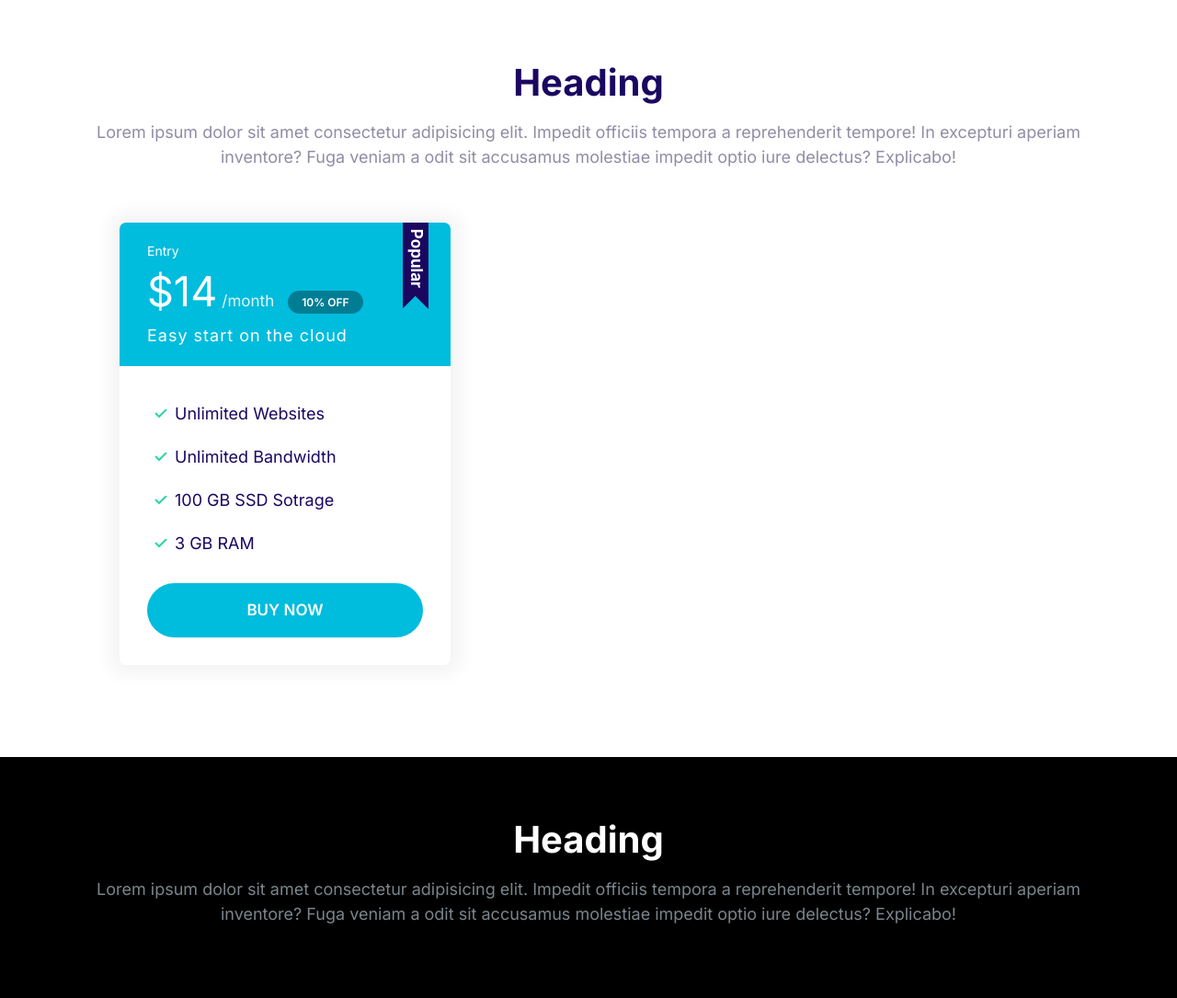
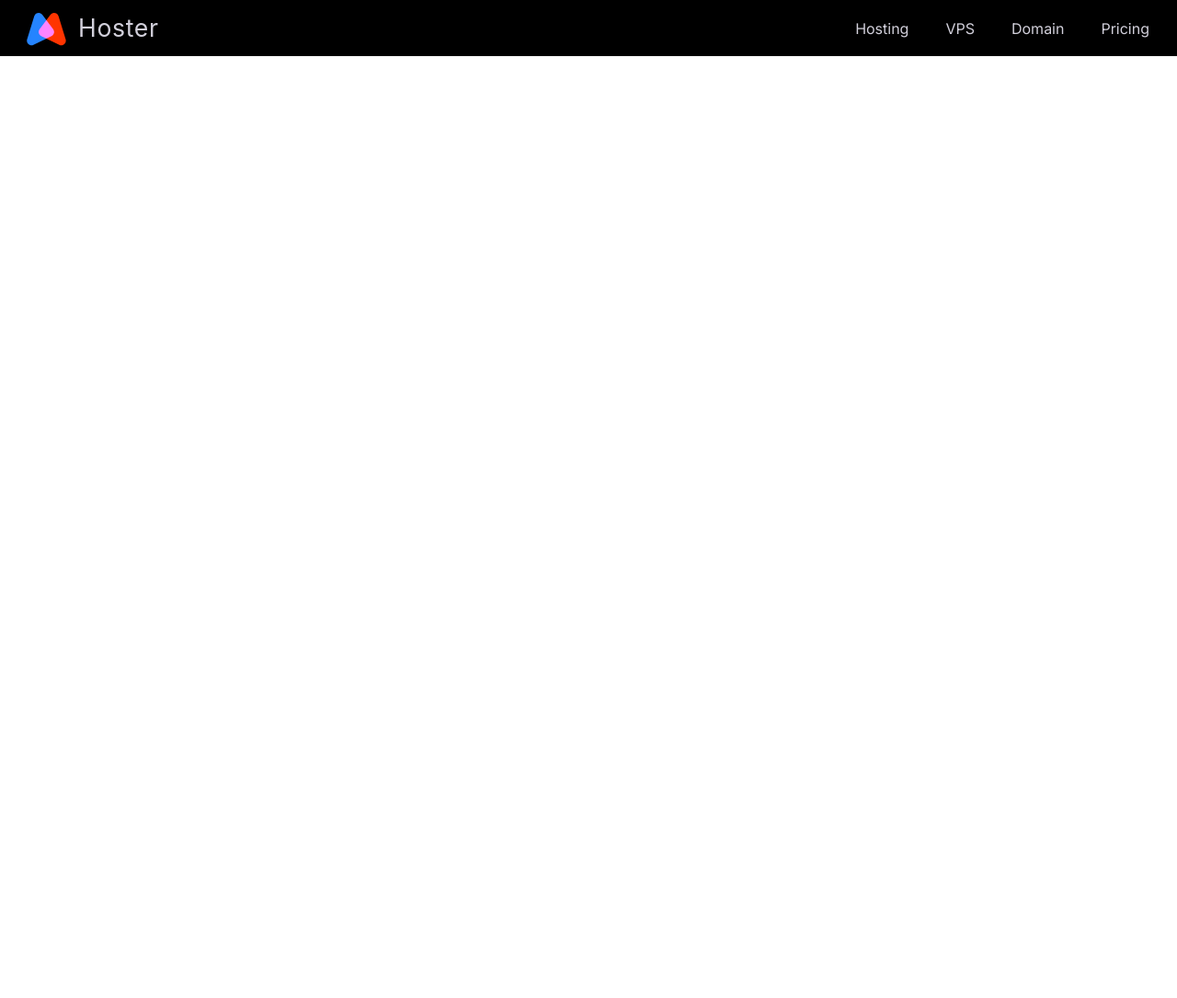
Before and after one commit to MohamedTahaCS/Hoster, a plain HTML site: page index.html in a window 1280 px wide. Shown: the whole page at 92% size. After the commit the page ends 800 px from the top, so only its background shows below. Drawn offline with Linux system fonts and the light colour scheme.

Commit message:
Build Navigation Bar component.

```diff
--- a/css/styles.css
+++ b/css/styles.css
@@ -616,3 +616,70 @@ a {
     max-width: 1140px;
     margin: 0 auto;
 }
+
+
+/* Navigation Bar */
+
+nav {
+    background: #000;
+    display: flex;
+    justify-content: space-between;
+    flex-wrap: wrap;
+    padding: 0 1rem;
+    align-items: center;
+}
+
+.nav__brand {
+    transform: translateY(5px);
+}
+
+.nav__list {
+    width: 100%;
+    margin: 0;
+}
+
+.nav__item {
+    padding: 0.5rem 2rem;
+    border-bottom: 1px solid #222;
+
+}
+
+.nav__item> a {
+    color: #d2d0db;
+    transition: color .3s;
+}
+
+.nav__item > a:hover {
+    color: #fff;
+}
+
+.nav__toggler {
+    opacity: .6;
+    transition: box-shadow .15s;
+    cursor: pointer;
+}
+
+.nav.collapsible--expanded .nav__toggler {
+    opacity: 1;
+    box-shadow: 0 0 0 3px #666;
+    border-radius: 5px;
+}
+
+@media screen and (min-width: 768px) {
+    .nav__toggler {
+        display: none;
+    }
+
+    .nav__list {
+        width: auto;
+        display: flex;
+        font-size: 1.6rem;
+        max-height: 100%;
+        opacity: 1;
+    }
+
+    .nav__item {
+        border: 0;
+    }
+
+}
--- a/index.html
+++ b/index.html
@@ -15,61 +15,18 @@
         <link rel="stylesheet" href="css/styles.css" />
     </head>
     <body>
-        <section class="block container">
-            <header class="block__header">
-                <h2 class="block__heading">Heading</h2>
-                <p>
-                    Lorem ipsum dolor sit amet consectetur adipisicing elit.
-                    Impedit officiis tempora a reprehenderit tempore! In
-                    excepturi aperiam inventore? Fuga veniam a odit sit
-                    accusamus molestiae impedit optio iure delectus? Explicabo!
-                </p>
-            </header>
-
-            <div style="width: 40%; padding: 4rem">
-                <div class="plan plan--popular">
-                    <div class="card card--secondary">
-                        <header class="card__header">
-                            <h3 class="plan__name">Entry</h3>
-                            <span class="plan__price">$14</span>
-                            <span class="plan__billing-cycle">/month</span>
-                            <span class="badge badge--secondary badge--small"
-                                >10% off</span
-                            >
-                            <span class="plan__description"
-                                >Easy start on the cloud</span
-                            >
-                        </header>
-                        <div class="card__body">
-                            <ul class="list list--tick">
-                                <li class="list__item">Unlimited Websites</li>
-                                <li class="list__item">Unlimited Bandwidth</li>
-                                <li class="list__item">100 GB SSD Sotrage</li>
-                                <li class="list__item">3 GB RAM</li>
-                            </ul>
-                            <button
-                                class="btn btn--outline btn--secondary btn--block"
-                            >
-                                Buy Now
-                            </button>
-                        </div>
-                    </div>
-                </div>
-            </div>
-        </section>
-        <section class="block block--dark">
-            <div class="container">
-                <header class="block__header">
-                    <h2 class="block__heading">Heading</h2>
-                    <p>
-                        Lorem ipsum dolor sit amet consectetur adipisicing elit.
-                        Impedit officiis tempora a reprehenderit tempore! In
-                        excepturi aperiam inventore? Fuga veniam a odit sit
-                        accusamus molestiae impedit optio iure delectus?
-                        Explicabo!
-                    </p>
-                </header>
-            </div>
-        </section>
+        <nav class="nav collapsible">
+            <a class="nav__brand" href="/"><img src="images/logo.svg" alt=""></a>
+            <svg class="icon icon--white nav__toggler">
+                <use xlink:href="/images/sprite.svg#menu"></use>
+            </svg>
+            <ul class="list nav__list collapsible__content">
+                <li class="nav__item"><a href="#">Hosting</a></li>
+                <li class="nav__item"><a href="#">VPS</a></li>
+                <li class="nav__item"><a href="#">Domain</a></li>
+                <li class="nav__item"><a href="#">Pricing</a></li>
+            </ul>
+        </nav>
+        <script src="js/main.js"></script>
     </body>
 </html>
```
Also changed, not shown: images/logo.svg (added).
